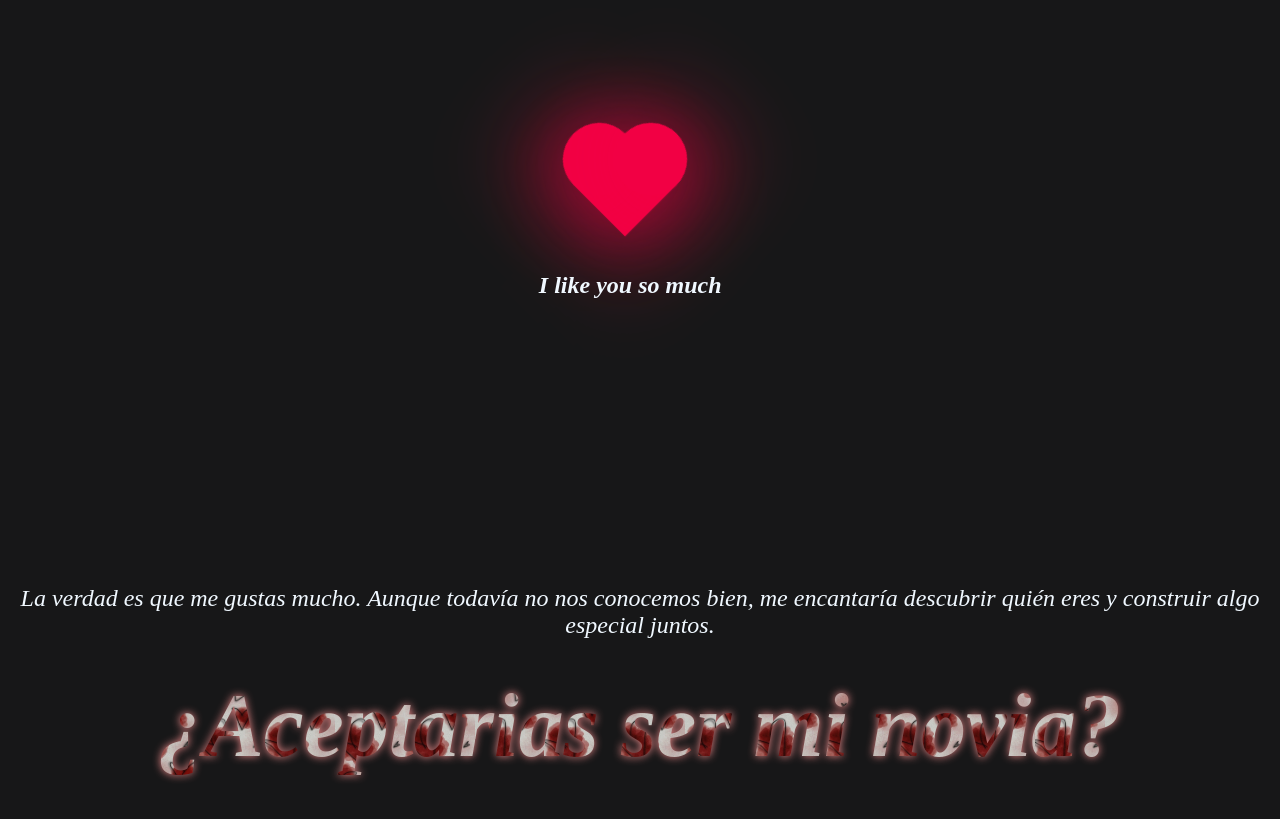
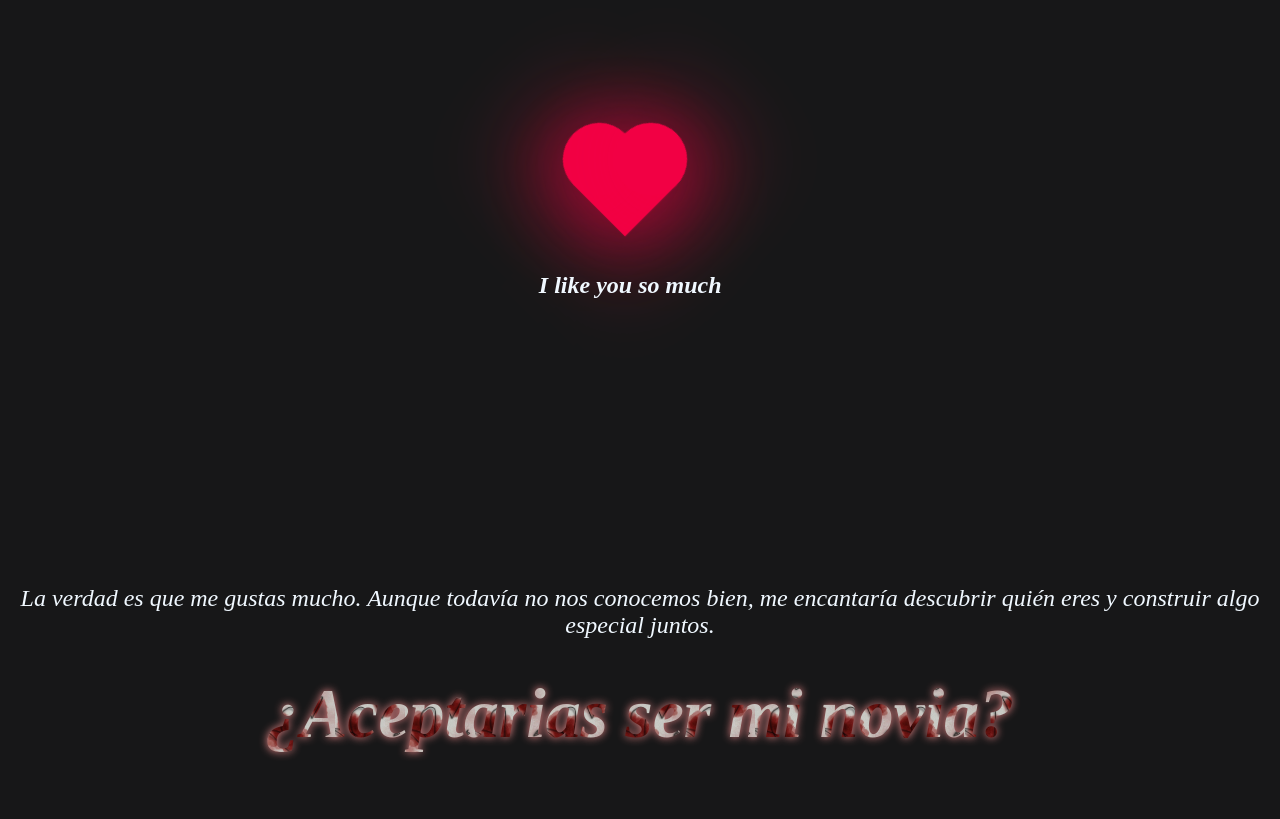
Before and after one commit to RoninKimura/La-Melod-a-del-Destino.github.io, a plain HTML site: page index.html in a window 1280 px wide. Shown: the part 215-1034 px from the top of the page. Drawn offline with Linux system fonts and the light colour scheme.

Commit message:
Update index.css
Signed-off-by: RoninKimura <angelnavarrete1210@gmail.com>

```diff
--- a/CSS/index.css
+++ b/CSS/index.css
@@ -79,7 +79,7 @@ body{
 }
 .pregunta{
     margin: 35px;
-    font-size: 90px;
+    font-size: 70px;
     color: transparent;
     text-align: center;
     text-decoration: none;
```
